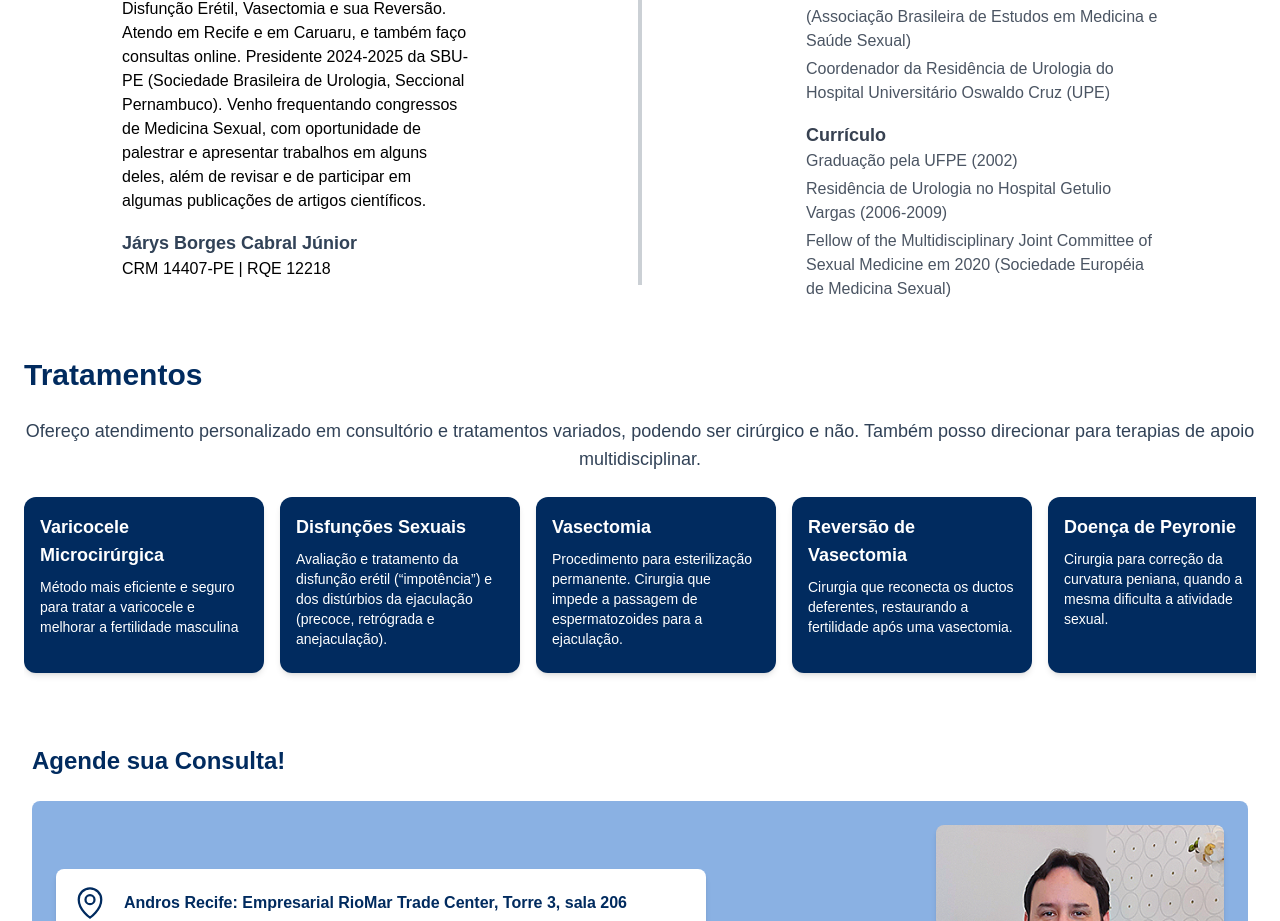
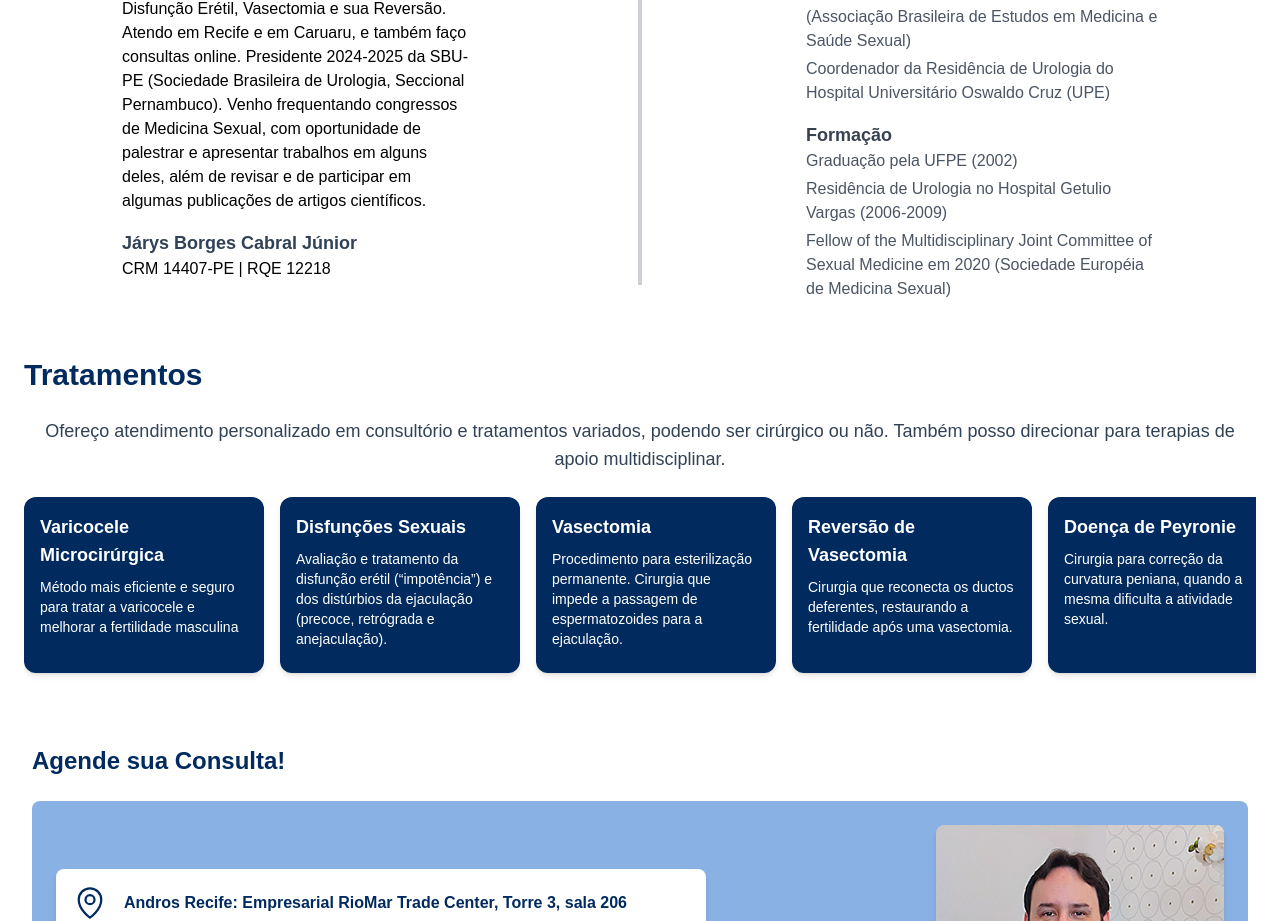
Before and after one commit to DeborahLyra/jarys-borges-landing-page, a React (Vite) app: page / in a window 1280 px wide. Shown: the part 801-1722 px from the top of the page. Built offline with nearby package versions, Linux system fonts and the light colour scheme; a web font is replaced by a local one.

Commit message:
bug fixed

```diff
--- a/src/components/aboutMe/AboutMe.tsx
+++ b/src/components/aboutMe/AboutMe.tsx
@@ -32,7 +32,7 @@ export function AboutMe() {
                         </ul>
                     </article>
                     <article className="pt-4">
-                        <h3 className="font-semibold text-lg text-gray-700">Currículo</h3>
+                        <h3 className="font-semibold text-lg text-gray-700">Formação</h3>
                         <ul className="list-inside text-gray-600 space-y-1">
                             <li>Graduação pela UFPE (2002)</li>
                             <li>Residência de Urologia no Hospital Getulio Vargas (2006-2009)</li>
--- a/src/components/surgeries/Surgeries.tsx
+++ b/src/components/surgeries/Surgeries.tsx
@@ -66,7 +66,7 @@ export function Surgeries() {
             <div className="text-center mb-6">
                 <p className="text-lg text-steelBlue">
                     Ofereço atendimento personalizado em consultório e tratamentos variados,
-                    podendo ser cirúrgico e não. Também posso direcionar para terapias de apoio
+                    podendo ser cirúrgico ou não. Também posso direcionar para terapias de apoio
                     multidisciplinar.
                 </p>
             </div>
```
